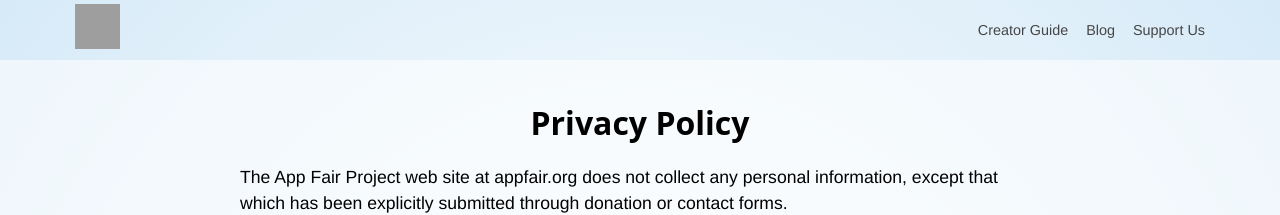
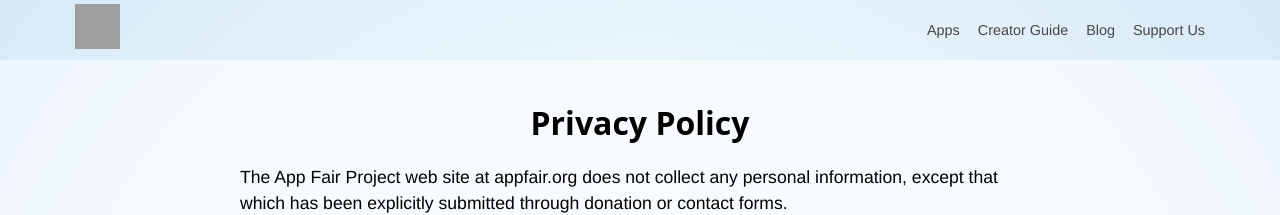
Before and after one commit to fairapps/fairapps.github.io, a Jekyll site: the page built from privacy.md, in a window 1280 px wide. Shown: the top 215 px of the page. Built offline with Jekyll 4.4.1, drawn with Linux system fonts in a browser that asks for light colours; grey boxes are pictures that could not be loaded.

Commit message:
Add link to appfair.net

```diff
--- a/_config.yml
+++ b/_config.yml
@@ -15,6 +15,8 @@ header_pages:
     #href: "/create/"
 
   - index.md
+  - title: "Apps"
+    href: "https://appfair.net"
   - create/index.md
   - blog/index.md
   - donate/index.md
--- a/_includes/header.html
+++ b/_includes/header.html
@@ -58,10 +58,18 @@
       <a class="mobile-nav-toggle" href="javascript: toggleNavigation()"><img src="/assets/icons/close.svg" alt="Close" class="icon" /></a>
       <span>
           {%- for path in page_paths -%}
-            {%- assign navpage = site.pages | where: "path", path | first -%}
-            {%- if navpage.title -%}
+          {%- comment -%}
+          The paths in _config.yml can either include a title and href,
+          or they can reference the underlying markdown directly and use its title.
+          {%- endcomment -%}
+            {%- if path.title -%}
+                <a class="page-link" href="{{ path.href }}">{{ path.title | escape }}</a>
+            {%- else -%}
+                {%- assign navpage = site.pages | where: "path", path | first -%}
+                {%- if navpage.title -%}
 
-            <a class="page-link {% if navpage.path == page.path %}selected{% endif %}" href="{{ navpage.url | relative_url }}">{{ navpage.title | escape }}</a>
+                <a class="page-link {% if navpage.path == page.path %}selected{% endif %}" href="{{ navpage.url | relative_url }}">{{ navpage.title | escape }}</a>
+                {%- endif -%}
             {%- endif -%}
           {%- endfor -%}
 
```
